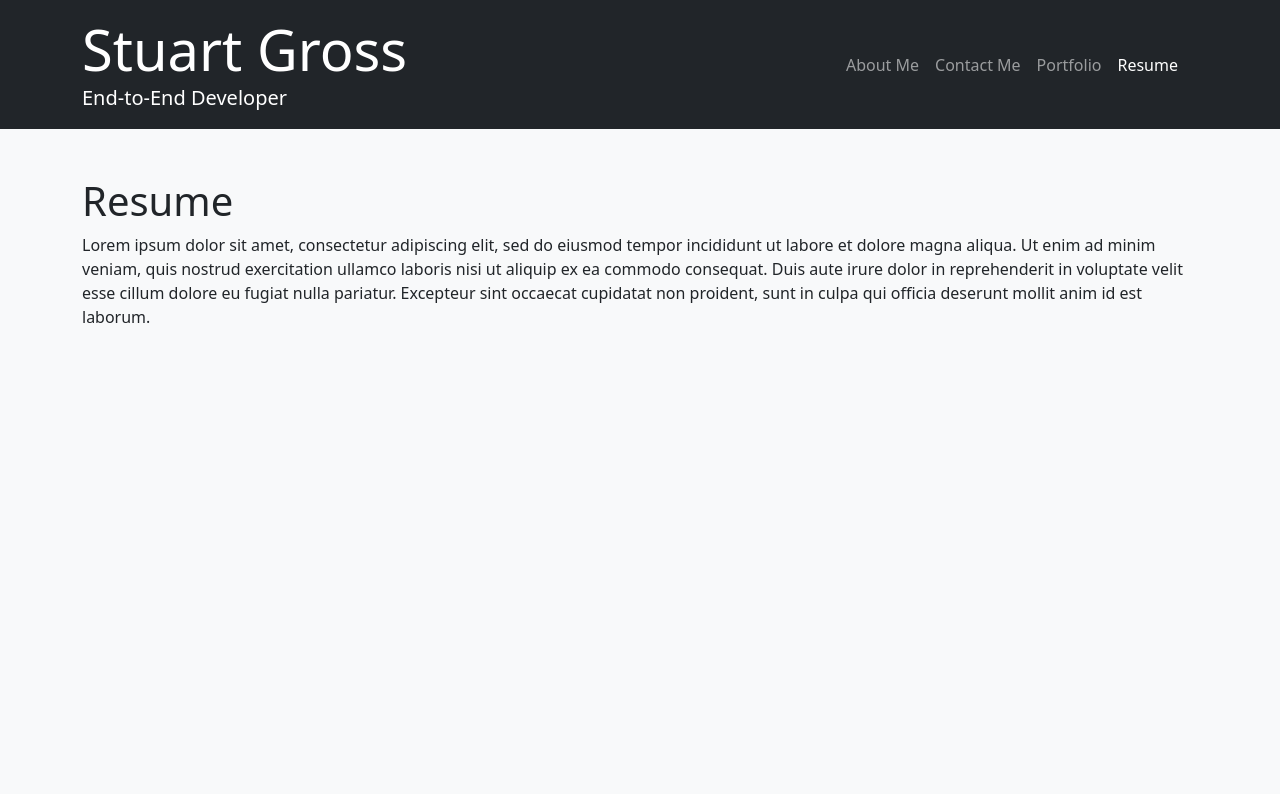
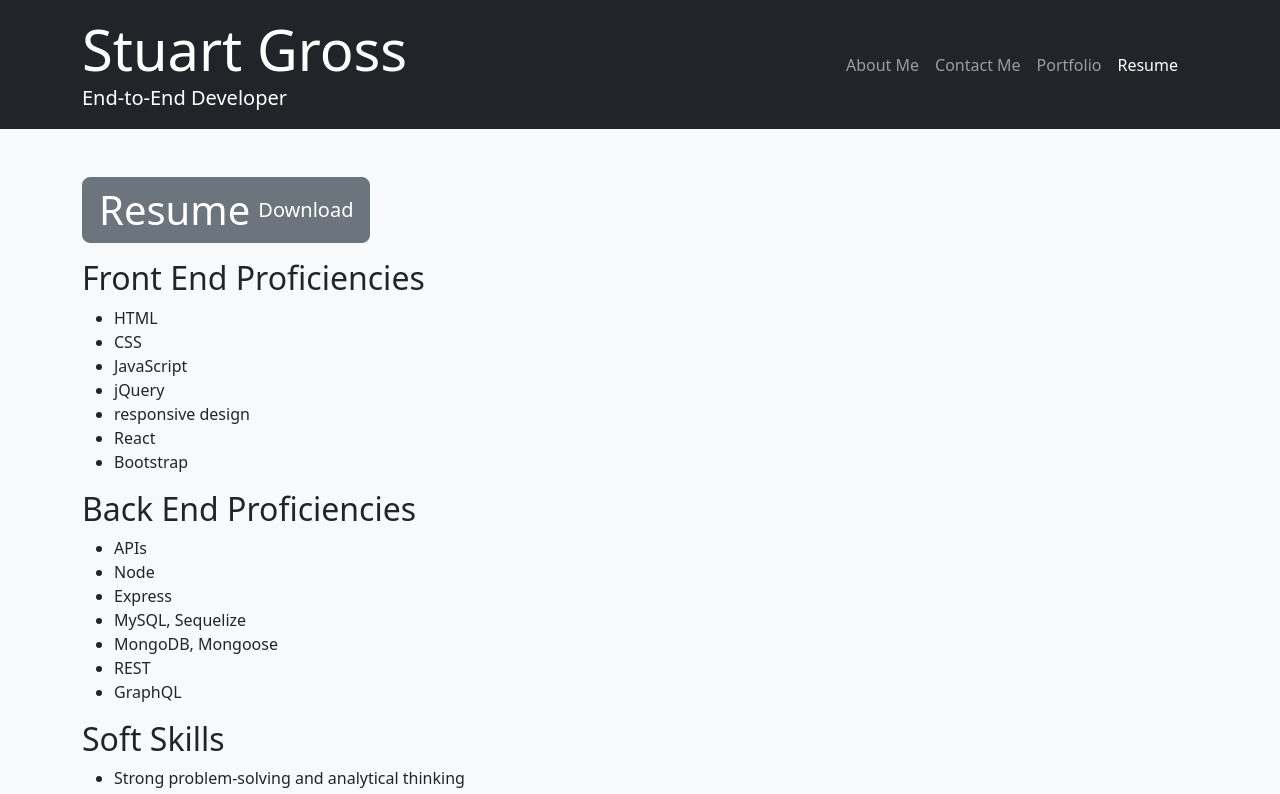
Before and after one commit to sigros02/Module-12-Challenge-React-Portfolio, a React (Vite) app: page /Resume in a window 1280 px wide. Shown: the top 794 px of the page. Built offline with nearby package versions, Linux system fonts and the light colour scheme.

Commit message:
define resume skills | add downloadable resume

```diff
--- a/src/components/Project.jsx
+++ b/src/components/Project.jsx
@@ -1,4 +1,4 @@
-import { projects } from "../utils/Projects";
+import { projects } from "../data/Projects";
 
 export default function Project() {
   return (
--- a/src/pages/Resume.jsx
+++ b/src/pages/Resume.jsx
@@ -1,19 +1,42 @@
 export default function Resume() {
   return (
-        <section className="resume flex-grow-1 min-vh-100 bg-light text-dark py-5">
+    <section className="resume flex-grow-1 min-vh-100 bg-light text-dark py-5">
       <div className="container">
-        <h1>
-          Resume
-        </h1>
-        <p>
-          Lorem ipsum dolor sit amet, consectetur adipiscing elit, sed do eiusmod
-          tempor incididunt ut labore et dolore magna aliqua. Ut enim ad minim
-          veniam, quis nostrud exercitation ullamco laboris nisi ut aliquip ex ea
-          commodo consequat. Duis aute irure dolor in reprehenderit in voluptate
-          velit esse cillum dolore eu fugiat nulla pariatur. Excepteur sint
-          occaecat cupidatat non proident, sunt in culpa qui officia deserunt
-          mollit anim id est laborum.
-        </p>
+        <a
+          href="../public/2025_Stuart_Gross_Resume_SW.docx"
+          download
+          className="btn btn-secondary btn-lg d-inline-flex align-items-center"
+        >
+          <h1 className="mb-0 me-2">Resume</h1>
+          <span>Download</span>
+        </a>
+        <h2 className="pt-3">Front End Proficiencies</h2>
+        <ul>
+          <li>HTML</li>
+          <li>CSS</li>
+          <li>JavaScript</li>
+          <li>jQuery</li>
+          <li>responsive design</li>
+          <li>React</li>
+          <li>Bootstrap</li>
+        </ul>
+        <h2>Back End Proficiencies</h2>
+        <ul>
+          <li>APIs</li>
+          <li>Node</li>
+          <li>Express</li>
+          <li>MySQL, Sequelize</li>
+          <li>MongoDB, Mongoose</li>
+          <li>REST</li>
+          <li>GraphQL</li>
+        </ul>
+        <h2>Soft Skills</h2>
+        <ul>
+          <li>Strong problem-solving and analytical thinking</li>
+          <li>Effective communication and teamwork</li>
+          <li>Adaptability and eagerness to learn</li>
+          <li>Passion for shared knowledge</li>
+        </ul>
       </div>
     </section>
   );
```
Also changed, not shown: 1 other file (tests, documents, lock files or other folders).
